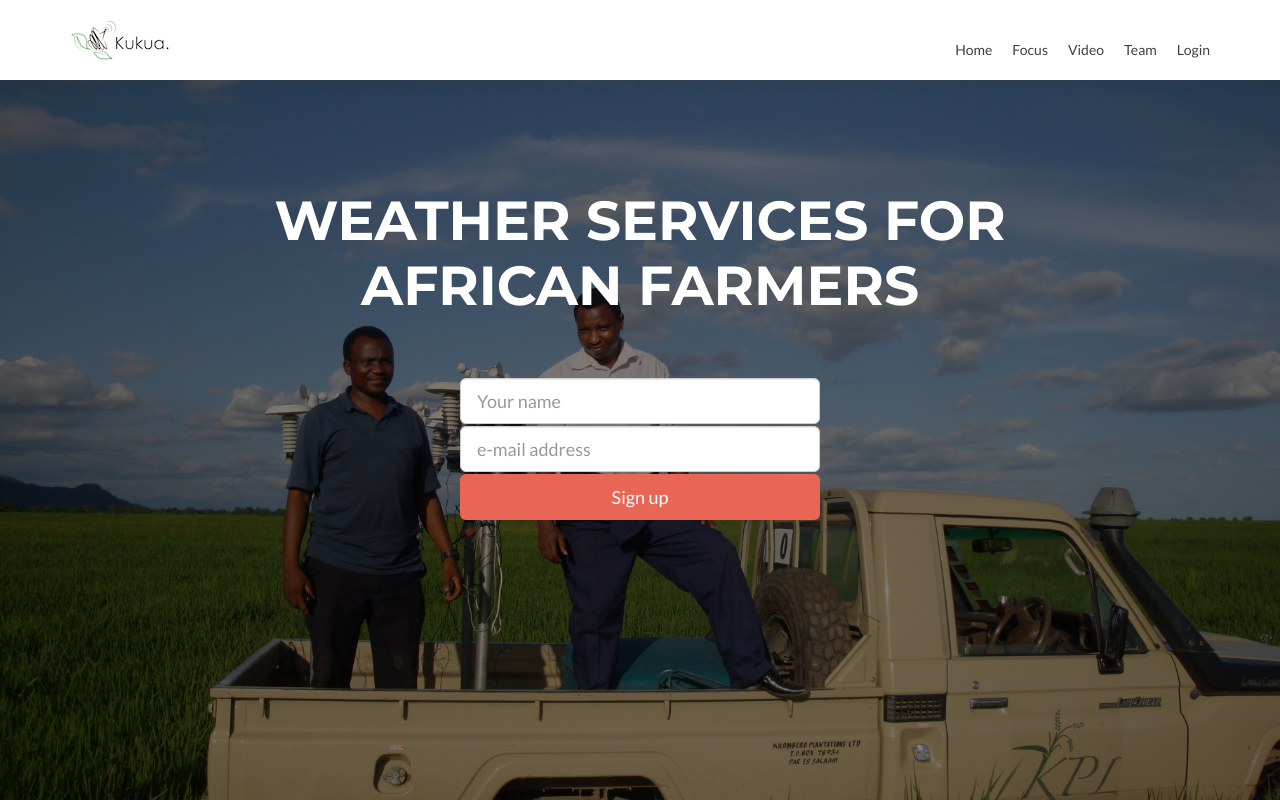
After one commit to kukua/kukua-homepage, a PHP site: page /requestinfo.php in a window 1280 px wide. The commit adds this page. Run offline with PHP 8.4, Linux system fonts and the light colour scheme.

Commit message:
Request info page setup

```diff
--- a/css/styles.css
+++ b/css/styles.css
@@ -8,8 +8,8 @@ GLOBAL STYLES
 =========================================
 -----------------------------------------*/
 
+
 html {
-
     font-size: 100%;
 }
 
@@ -21,6 +21,27 @@ body {
 	overflow-x: hidden !important;
 	line-height: 25px;
 	text-align: center;
+}
+
+html.signup {
+	height:100%;
+}
+body.full-page {
+	background-image: url("../images/backgrounds/bg1.jpg");
+	background-size: cover;
+	height:100%;
+}
+body.full-page .header {
+	height:100%;
+}
+body.full-page .header h1.intro small {
+	color: #ccc;
+}
+body.full-page .row-spacing {
+	margin-bottom: 60px;
+}
+body.full-page .form-control {
+	margin-bottom: 2px;
 }
 
 /* Internet Explorer 10 in Windows 8 and Windows Phone 8 Bug fix */
@@ -338,19 +359,6 @@ h6 {
 	border-radius: 4px;
 	background: rgba(255,255,255, 0.95);
 }
- textarea:hover,
-input:hover,
-textarea:active,
-input:active,
-textarea:focus,
-input:focus {
-    outline: 1 !important;
-    outline-color: #e96656 !important;
-    -webkit-appearance:none;
-        border:none !important;
-  -webkit-box-shadow:none !important;
-          box-shadow:none !important;
-        }
 
 /*---------------------------------------
  **   SECTION HEADERS                -----
--- /dev/null
+++ b/requestinfo.php
@@ -0,0 +1,86 @@
+<?php require_once("sendmail.php"); ?>
+
+<!DOCTYPE html>
+<html lang="en" class="signup">
+	<head>
+		<meta charset="utf8">
+		<meta http-equiv="X-UA-Compatible" content="IE=edge">
+		<title>Kukua Weather services</title>
+
+		<link rel="stylesheet" href="css/bootstrap.min.css">
+		<link rel="stylesheet" href="css/owl.theme.css">
+		<link rel="stylesheet" href="css/owl.carousel.css">
+		<link rel="stylesheet" href="css/jquery.vegas.min.css">
+		<link rel="stylesheet" href="css/animate.min.css">
+
+		<link rel="stylesheet" href="assets/icon-fonts/styles.css">
+		<link rel="stylesheet" href="css/pixeden-icons.css">
+
+		<!-- CUSTOM STYLES -->
+		<link rel="stylesheet" href="css/styles.css">
+		<link rel="stylesheet" href="css/responsive.css">
+
+		<!-- WEBFONT -->
+		<link href='http://fonts.googleapis.com/css?family=Lato:300,400,700,400italic|Montserrat:700,400|Homemade+Apple' rel='stylesheet' type='text/css'>
+	</head>
+	<body class="full-page">
+		<nav class="navbar navbar-inverse navbar-fixed-top">
+			<div class="container">
+				<div class="navbar-header">
+					<button type="button" class="navbar-toggle collapsed" data-toggle="collapse" data-target="#navbar" aria-expanded="false" aria-controls="navbar">
+						<span class="sr-only">Toggle navigation</span>
+						<span class="icon-bar"></span>
+						<span class="icon-bar"></span>
+						<span class="icon-bar"></span>
+					</button>
+					<a class="navbar-brand" href="/" title="Home">
+						<img src="images/logo.png" alt="Kukua Weather services">
+					</a>
+				</div>
+				<div id="navbar" class="collapse navbar-collapse">
+					<ul class="nav navbar-nav pull-right">
+						<li><a href="/#home">Home</a></li>
+						<li><a href="/#focus">Focus</a></li>
+						<li><a href="/#video">Video</a></li>
+						<li><a href="/#team">Team</a></li>
+						<li><a href="http://dashboard.kukua.cc">Login</a></li>
+					</ul>
+				</div>
+			</div>
+		</nav>
+
+		<header id="home" class="header">
+			<div class="container">
+				<div class="row row-spacing">
+					<div class="col-xs-12 col-sm-8 col-sm-offset-2">
+						<h1 class="intro">Weather services for African Farmers</h1>
+					</div>
+				</div>
+				<div class="row">
+					<div class="col-xs-8 col-xs-offset-2 col-sm-4 col-sm-offset-4">
+						<?php if (isset($_SESSION["error"])): ?>
+							<div class="alert alert-danger"><?=$_SESSION["error"];?></div>
+						<?php elseif (isset($_SESSION["success"])): ?>
+							<div class="alert alert-success"><?=$_SESSION["success"]; ?></div>
+						<?php endif; ?>
+
+						<form class="form" method="post" action="/sendmail.php">
+							<label class="sr-only" for="exampleInputEmail3">Your name</label>
+							<input type="text" name="name" class="input-lg form-control" placeholder="Your name">
+
+							<label class="sr-only" for="exampleInputEmail3">Email address</label>
+							<input type="email" name="email" class="input-lg form-control" placeholder="e-mail address">
+
+							<label class="sr-only" for="exampleInputEmail3">Sign up</label>
+							<input type="submit" value="Sign up" class="btn red-btn btn-lg btn-block" onclick="ga('send', 'event', { eventCategory: 'Signup', eventAction: 'Information request', eventLabel: 'Signup'});" >
+						</form>
+					</div>
+				</div>
+			</div>
+		</header>
+	</body>
+</html>
+<?php
+unset($_SESSION["success"]);
+unset($_SESSION["error"]);
+?>
--- a/sendmail.php
+++ b/sendmail.php
@@ -1,20 +1,43 @@
 <?php
-// Email Submit
-// Note: filter_var() requires PHP >= 5.2.0
-if ( isset($_POST['email']) && isset($_POST['name']) && isset($_POST['subject']) && isset($_POST['message']) && filter_var($_POST['email'], FILTER_VALIDATE_EMAIL) ) {
+session_start();
 
-  // detect & prevent header injections
-  $test = "/(content-type|bcc:|cc:|to:)/i";
-  foreach ( $_POST as $key => $val ) {
-    if ( preg_match( $test, $val ) ) {
-      exit;
-    }
-  }
+function isValidEmail($email) {
+	return filter_var($email, FILTER_VALIDATE_EMAIL) !== false;
+}
 
-  //
-  mail( "spambox@designlab.co", $_POST['subject'], $_POST['message'], "From:" . $_POST['email'] );
+$validEmail = (isset($_POST["email"]) && !empty($_POST["email"]));
+$validName	= (isset($_POST["name"]) && !empty($_POST["name"]));
 
-  //			^
-  //  Replace with your email
+if ($validEmail && $validName) {
+	$rawEmail = $_POST["email"];
+	$rawName  = $_POST["name"];
+
+	$email = strip_tags($rawEmail);
+	$name  = strip_tags($rawName);
+
+	if (!isValidEmail($email)) {
+		$_SESSION["error"] = "No valid e-mail address supplied";
+		header("Location: /requestinfo");
+		exit;
+	}
+
+	if (strlen($name) > 150) {
+		$_SESSION["error"] = "Please fill out a valid name";
+		header("Location: /requestinfo");
+		exit;
+	}
+
+	$message[] = "Hi there!<br>";
+	$message[] = "This person signed up:<br><br>";
+	$message[] = "Name: " . $name;
+	$message[] = "Email: "  . $email;
+
+	if (mail("siebren@kukua.cc", "Signup from website", implode($message, "\r\n"), "From: " . $email)) {
+		$_SESSION["success"] = "Thanks for signing up!";
+		header("Location: /requestinfo");
+		exit;
+	}
+	$_SESSION["error"] = "Something went wrong!";
+	header("Location: /requestinfo");
+	exit;
 }
-?>
```
Also changed, not shown: index.html (+7 -7 lines), .htaccess (added).
